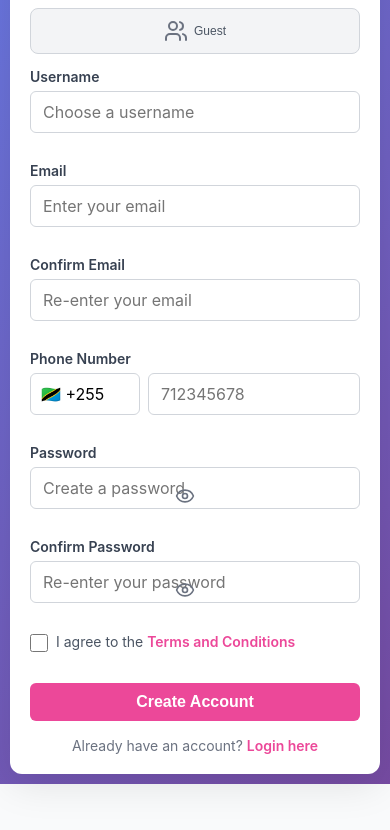
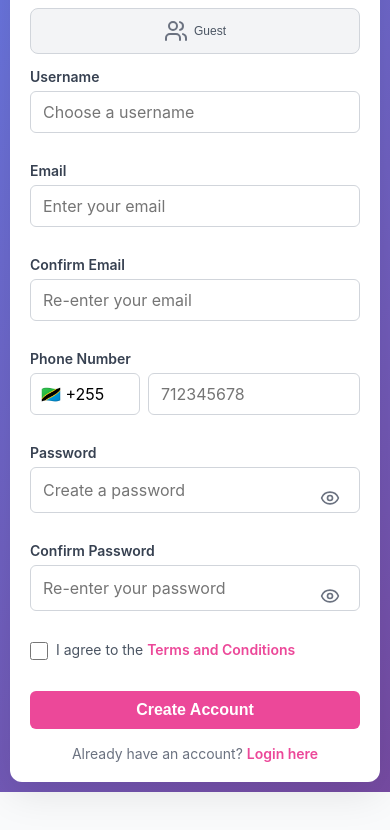
Before and after one commit to salva669/harusi, a React (Create React App) app in the folder harusi-frontend/: page /register in a window 390 px wide. Shown: the part 462-1292 px from the top of the page. Built offline with nearby package versions, Linux system fonts and the light colour scheme.

Commit message:
password fix

```diff
--- a/harusi-frontend/src/components/Auth/Auth.css
+++ b/harusi-frontend/src/components/Auth/Auth.css
@@ -186,20 +186,18 @@
 
 .password-input-wrapper {
   position: relative;
-  display: flex;
-  align-items: center;
-  width: 100%; /* Add this */
+  width: 100%;
 }
 
 .password-input-wrapper input {
   width: 100%;
-  padding: 10px 40px 10px 12px;
+  padding: 10px 45px 10px 12px; /* Increased right padding from 40px to 45px */
   border: 1px solid #d1d5db;
   border-radius: 6px;
   font-size: 0.875rem;
   outline: none;
   transition: border-color 0.3s;
-  box-sizing: border-box; /* Add this */
+  box-sizing: border-box;
 }
 
 .password-input-wrapper input:focus {
@@ -208,22 +206,44 @@
 
 .password-toggle {
   position: absolute;
-  right: 10px;
+  right: 8px; /* Changed from 10px to 8px */
+  top: 50%;
+  transform: translateY(-50%); /* Center vertically */
   background: none;
   border: none;
   cursor: pointer;
   color: #6b7280;
-  padding: 4px;
+  padding: 6px;
   display: flex;
   align-items: center;
   justify-content: center;
   transition: color 0.3s;
+  z-index: 10; /* Ensure it's above the input */
 }
 
 .password-toggle:hover {
   color: #ec4899;
 }
 
+/* Mobile-specific fixes */
+@media (max-width: 640px) {
+  .password-input-wrapper input {
+    font-size: 16px; /* Prevents iOS zoom */
+    padding: 12px 50px 12px 12px; /* More padding on mobile */
+  }
+
+  .password-toggle {
+    right: 8px;
+    padding: 8px;
+    width: 40px; /* Fixed width for easier tapping */
+    height: 40px; /* Fixed height for easier tapping */
+  }
+
+  .password-toggle svg {
+    width: 20px;
+    height: 20px;
+  }
+}
 /* ============================================
    TERMS & CONDITIONS CHECKBOX
    ============================================ */
```
